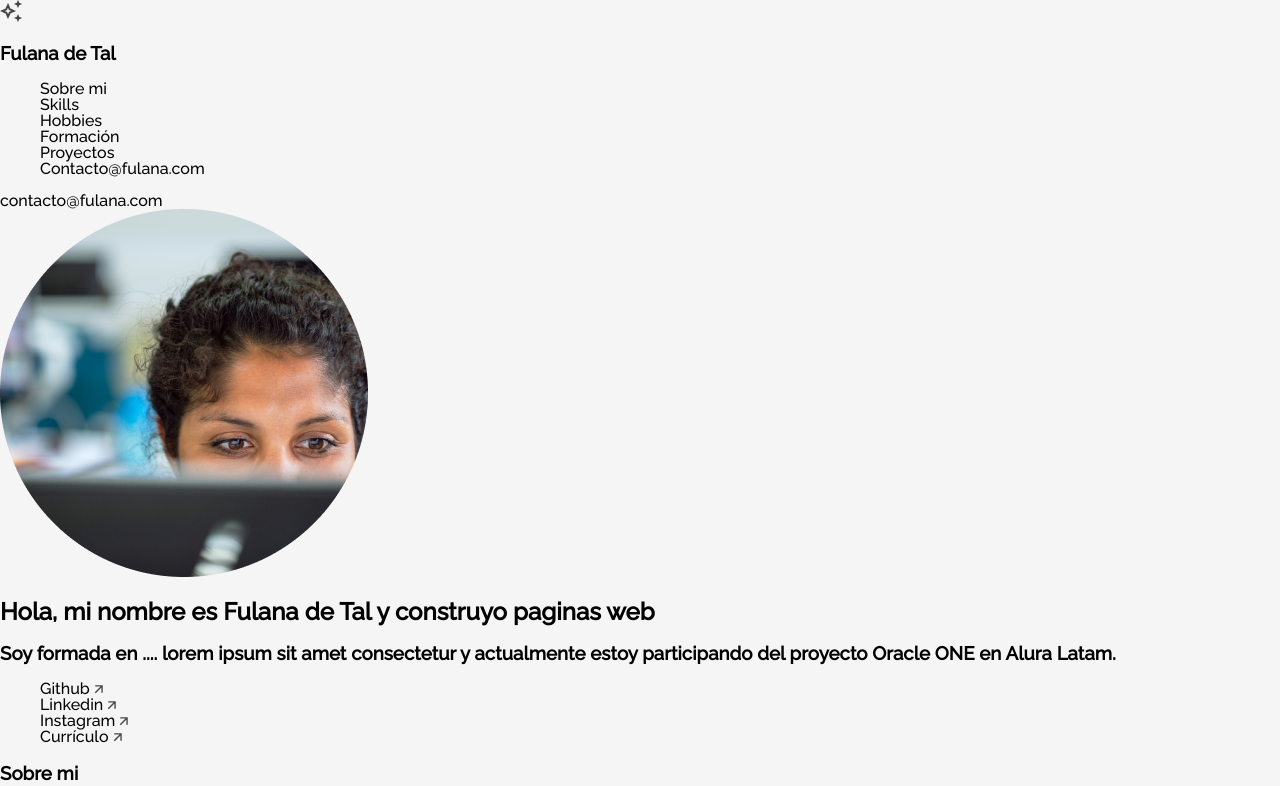
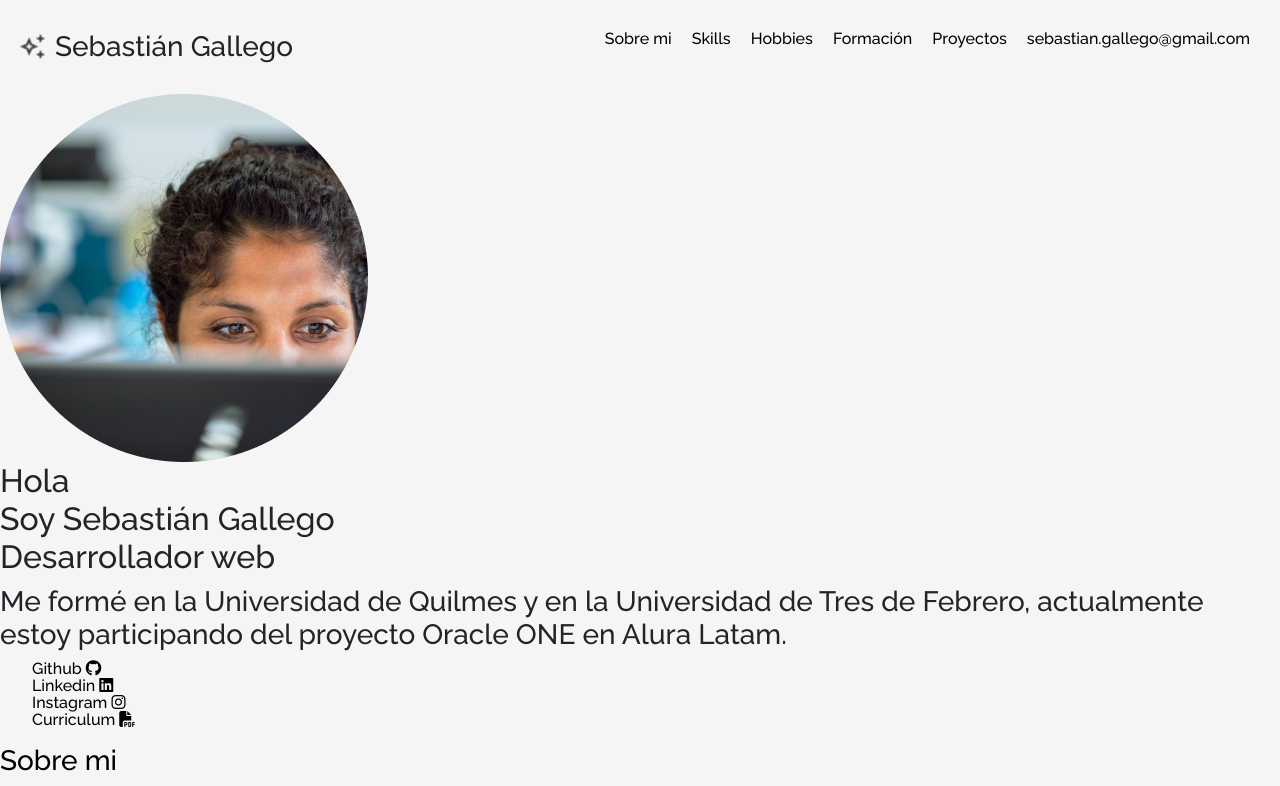
Before and after one commit to SebastianGallego/Alura-Challenge2-Portafolio, a plain HTML site: page index.html in a window 1280 px wide. Shown: the top 786 px of the page. Drawn offline with nearby package versions, Linux system fonts and the light colour scheme.

Commit message:
nav y hero

```diff
--- a/index.html
+++ b/index.html
@@ -1,62 +1,92 @@
 <!DOCTYPE html>
 <html lang="es">
+
 <head>
+    <!-- Metadatos -->
     <meta charset="UTF-8">
+    <meta name="author" content="Sebastián Gallego">
+    <meta name="description" content="Portafolio Programador ">
+    <meta name="keywords" content="Portafolio, Programador, FrontEnd, Diseño web, html, css, bootstrap ">
     <meta http-equiv="X-UA-Compatible" content="IE=edge">
     <meta name="viewport" content="width=device-width, initial-scale=1.0">
-    <!-- Referencia de la hoja de estilo de Css -->
+    <!-- Titulo -->
+    <title> Mi Portafolio</title>
+    <!-- Favicon -->
+    <link rel="icon" type="image/x-icon" href="img/icono.png">
+    <!-- Bootstrap -->
+    <link href="https://cdn.jsdelivr.net/npm/bootstrap@5.2.2/dist/css/bootstrap.min.css" rel="stylesheet"
+        integrity="sha384-Zenh87qX5JnK2Jl0vWa8Ck2rdkQ2Bzep5IDxbcnCeuOxjzrPF/et3URy9Bv1WTRi" crossorigin="anonymous">
+    <!-- Iconos de Bootstrap -->
+    <link rel="stylesheet" href="https://cdn.jsdelivr.net/npm/bootstrap-icons@1.9.1/font/bootstrap-icons.css">
+    <!-- Iconos Font awesone -->
+    <link rel="stylesheet" href="https://cdnjs.cloudflare.com/ajax/libs/font-awesome/6.4.0/css/all.min.css">
+    <!-- CSS -->
     <link rel="stylesheet" href="style.css">
     <link rel="preconnect" href="https://fonts.googleapis.com">
     <link rel="preconnect" href="https://fonts.gstatic.com" crossorigin>
     <!-- Fonte del Proyecto Raleway -->
     <link href="https://fonts.googleapis.com/css2?family=Raleway:wght@500&display=swap" rel="stylesheet">
-    <title> Mi Portafolio</title>
+
 </head>
+
 <body>
-    <!-- Sección del Menú  -->
-    <div class="tudo">
+    <!-- Sección del Menú Nav  -->
     <section class="menu">
-        <header class="menu__header">
-            <img src="assets\vector.png">
-            <h3 class="menu__title">Fulana de Tal</h3>
+        <header class="menuHeader">
+            <img src="assets\vector.png" class="menuLogo">
+            <h3 class="menuTitle">Sebastián Gallego</h3>
         </header>
-        <nav>
-            <ul class="menu__list">
-                <li class="menu__list__item"><a href="#sobre-mi">Sobre mi</a></li>
-                <li class="menu__list__item"><a href="#skills">Skills</a></li>
-                <li class="menu__list__item"><a href="#hobbies">Hobbies</a></li>
-                <li class="menu__list__item"><a href="#formacion">Formación</a></li>
-                <li class="menu__list__item"><a href="#xp">Proyectos</a></li>
-                <li class="menu__list__item"><a href="#contacto">Contacto@fulana.com</a></li>
+        <nav class="menuNav">
+            <ul class="menuList">
+                <li class="menuListItem"><a href="#sobreMi">Sobre mi</a></li>
+                <li class="menuListItem"><a href="#skills">Skills</a></li>
+                <li class="menuListItem"><a href="#hobbies">Hobbies</a></li>
+                <li class="menuListItem"><a href="#formacion">Formación</a></li>
+                <li class="menuListItem"><a href="#xp">Proyectos</a></li>
+                <li class="menuListItem"><a href="#contacto">sebastian.gallego@gmail.com</a></li>
             </ul>
-            <li class="menu__list__item__contato"><a href="#contacto">contacto@fulana.com</a></li>
         </nav>
     </section>
 
-    <!-- Sección del Header/Title/Hero -->
-    <section class="title">
-        <div class="title__div">
+
+
+
+    <!-- Sección Hero -->
+    <section class="heroTitulo">
+        <div class="containerTitulo">
             <img class="title__profile" src="assets\profile.png">
             <div class="title__container">
-                <h2 class="title__bio">Hola, mi nombre es Fulana de Tal y construyo paginas web</h2>
-                <h3 class="title__subsection">Soy formada en .... lorem ipsum sit amet consectetur y actualmente estoy participando del proyecto Oracle ONE en Alura Latam.</h3>
+                <h2 class="title__bio">Hola
+                    <br> Soy Sebastián Gallego
+                    <br> Desarrollador web
+                </h2>
+                <h3 class="title__subsection">Me formé en la Universidad de Quilmes y en la Universidad de Tres de
+                    Febrero, actualmente
+                    estoy participando del proyecto Oracle ONE en Alura Latam.</h3>
                 <ul class="title__network">
-                     <!-- Pon los enlaces de tus redes sociales favoritas -->
-                    <li class="title__network__item"><a href="">Github <img src="assets\arrow.png"> </a></li>
-                    <li class="title__network__item"><a href="">Linkedin <img src="assets\arrow.png"></a></li>
-                    <li class="title__network__item"><a href="">Instagram <img src="assets\arrow.png"></a></li>
-                    <li class="title__network__item"><a href="">Currículo <img src="assets\arrow.png"></a></li>
+                    <li class="title__network__item"><a href="">Github <i class="fa-brands fa-github"></i> </a></li>
+                    <li class="title__network__item"><a href="">Linkedin <i class="fa-brands fa-linkedin"></i></a></li>
+                    <li class="title__network__item"><a href="">Instagram <i class="fa-brands fa-instagram"></i></li>
+                    <li class="title__network__item"><a href="">Curriculum <i class="fa-solid fa-file-pdf"></i></li>
+                    </li>
                 </ul>
             </div>
         </div>
     </section>
 
+
+
     <!-- Sección sobre mi -->
     <section class="about" id="sobre-mi">
         <div class="about__container">
             <h3 class="about__title">Sobre mi</h3>
-            <p class="about__paragraph">Lorem ipsum dolor sit amet, consectetur adipiscing elit. Pellentesque velit velit, volutpat semper dignissim dictum, imperdiet ut lacus. Quisque gravida ex a mattis pretium. Suspendisse potenti. Ut semper sagittis ligula et lacinia.  </p>
-            <p class="about__paragraph">Lorem ipsum dolor sit amet, consectetur adipiscing elit. Pellentesque velit velit, volutpat semper dignissim dictum, imperdiet ut lacus. Quisque gravida ex a mattis pretium. Suspendisse potenti. Ut semper sagittis ligula et lacinia. Aenean sit amet felis venenatis, egestas metus vitae, aliquet metus.</p>
+            <p class="about__paragraph">Lorem ipsum dolor sit amet, consectetur adipiscing elit. Pellentesque velit
+                velit, volutpat semper dignissim dictum, imperdiet ut lacus. Quisque gravida ex a mattis pretium.
+                Suspendisse potenti. Ut semper sagittis ligula et lacinia. </p>
+            <p class="about__paragraph">Lorem ipsum dolor sit amet, consectetur adipiscing elit. Pellentesque velit
+                velit, volutpat semper dignissim dictum, imperdiet ut lacus. Quisque gravida ex a mattis pretium.
+                Suspendisse potenti. Ut semper sagittis ligula et lacinia. Aenean sit amet felis venenatis, egestas
+                metus vitae, aliquet metus.</p>
             <!-- Si quieres, pon tú firma acá! -->
             <img src="assets\signature.png">
         </div>
@@ -160,30 +190,42 @@
 
     <!-- Sección de Formación académica -->
     <section class="academic" id="formacion">
-        <h2 class="academic__title" >Formación académica</h2>
+        <h2 class="academic__title">Formación académica</h2>
         <div class="academic__courses">
             <div class="academic__courses__box">
                 <ul class="academic__courses__list">
                     <!-- Pon el logotipo de la institución de formación -->
                     <li class="academic__courses__item__img"><img src="assets\ufpr_logo.png"></li>
-                    <li class="academic__courses__item__title"><h4>Análisis de datos</h4></li>
-                    <li class="academic__courses__item__subtitle"><p>2018 - UFPR</p></li>
+                    <li class="academic__courses__item__title">
+                        <h4>Análisis de datos</h4>
+                    </li>
+                    <li class="academic__courses__item__subtitle">
+                        <p>2018 - UFPR</p>
+                    </li>
                 </ul>
             </div>
             <div class="academic__courses__box">
                 <ul class="academic__courses__list">
                     <!--Pon el logotipo de la institución de formación -->
                     <li class="academic__courses__item__img"><img src="assets\alura_logo.png"></li>
-                    <li class="academic__courses__item__title"><h4>Formación en UX Design</h4></li>
-                    <li class="academic__courses__item__subtitle"><p>2019 - Alura</p></li>
+                    <li class="academic__courses__item__title">
+                        <h4>Formación en UX Design</h4>
+                    </li>
+                    <li class="academic__courses__item__subtitle">
+                        <p>2019 - Alura</p>
+                    </li>
                 </ul>
             </div>
             <div class="academic__courses__box">
                 <ul class="academic__courses__list">
                     <!-- Pon el logotipo de la institución de formación -->
                     <li class="academic__courses__item__img"><img src="assets\ufrj_logo.png"></li>
-                    <li class="academic__courses__item__title"><h4>Posgrado en diseño</h4></li>
-                    <li class="academic__courses__item__subtitle"><p>En curso - UFRJ</p></li>
+                    <li class="academic__courses__item__title">
+                        <h4>Posgrado en diseño</h4>
+                    </li>
+                    <li class="academic__courses__item__subtitle">
+                        <p>En curso - UFRJ</p>
+                    </li>
                 </ul>
             </div>
         </div>
@@ -191,17 +233,19 @@
 
     <!-- Sección de Experiencia Profesional/Proyectos-->
     <section class="experience" id="xp">
-        <h2 class="experience__section__title" >Experiencia Profissional</h2>
+        <h2 class="experience__section__title">Experiencia Profissional</h2>
         <div class="experiencie__box">
             <!-- Pon el logotipo/captura de pantalla de tu proyecto -->
             <img class="experience__img" src="assets\decod_print.png">
-            <div class="experience__info"
-                <h2 class="experience__title">Encriptador de texto</h2>
+            <div class="experience__info" <h2 class="experience__title">Encriptador de texto</h2>
                 <h3 class="experience__text">Challenge Alura Codificador </h3>
                 <div class="experience__description">
                     <!-- Pon el enlace del proyecto en Github o GithubPages -->
-                            <span class="experience__repo"><a href="https://github.com/alura-challenges/challenge-one-encriptador-latam"><button class="experiencia__botao--repo">Repositório</button></a></span>
-                            <span class="experience__demo"><a href=""><button class="experience__botao--demo">Ver demo</button></a></span>
+                    <span class="experience__repo"><a
+                            href="https://github.com/alura-challenges/challenge-one-encriptador-latam"><button
+                                class="experiencia__botao--repo">Repositório</button></a></span>
+                    <span class="experience__demo"><a href=""><button class="experience__botao--demo">Ver
+                                demo</button></a></span>
                 </div>
             </div>
         </div>
@@ -209,13 +253,15 @@
         <div class="experiencie__box">
             <!-- Pon el logotipo/captura de pantalla de tu proyecto -->
             <img class="experience__img" src="assets\forca_print.png">
-            <div class="experience__info"
-                <h2 class="experience__title">Juego creado con HTML y JavaScript</h2>
+            <div class="experience__info" <h2 class="experience__title">Juego creado con HTML y JavaScript</h2>
                 <h3 class="experience__text">Challenge Oracle </h3>
                 <div class="experience__description">
                     <!-- Pon el enlace del proyecto en Github o GithubPages -->
-                            <span class="experience__repo"><a href="https://github.com/alura-challenges/challenge-one-juego-ahorcado"><button class="experiencia__botao--repo">Repositório</button></a></span>
-                            <span class="experience__demo"><a href=""><button class="experience__botao--demo">Ver demo</button></a></span>
+                    <span class="experience__repo"><a
+                            href="https://github.com/alura-challenges/challenge-one-juego-ahorcado"><button
+                                class="experiencia__botao--repo">Repositório</button></a></span>
+                    <span class="experience__demo"><a href=""><button class="experience__botao--demo">Ver
+                                demo</button></a></span>
                 </div>
             </div>
         </div>
@@ -223,45 +269,52 @@
         <div class="experience__box">
             <!-- Pon el logotipo/captura de pantalla de tu proyecto -->
             <img class="experience__img" src="assets\secretcode_print.png">
-            <div class="experience__info-container"
-                <h2 class="experience__title">Encriptador de texto</h2>
+            <div class="experience__info-container" <h2 class="experience__title">Encriptador de texto</h2>
                 <h3 class="experience__text">Challenge Oracle </h3>
                 <div class="experience__description">
                     <!-- Pon el enlace del proyecto en Github o GithubPages -->
-                            <span class="experience__repo"><a href="https://github.com/alura-challenges/challenge-one-encriptador-latam"><button class="experiencia__botao--repo">Repositório</button></a></span>
-                            <span class="experience__demo"><a href=""><button class="experience__botao--demo">Ver demo</button></a></span>
+                    <span class="experience__repo"><a
+                            href="https://github.com/alura-challenges/challenge-one-encriptador-latam"><button
+                                class="experiencia__botao--repo">Repositório</button></a></span>
+                    <span class="experience__demo"><a href=""><button class="experience__botao--demo">Ver
+                                demo</button></a></span>
                 </div>
             </div>
         </div>
 
         <div class="experience__box">
             <img class="experience__img" src="assets\forca2_print.png">
-            <div class="experience__info-container"
-            <h2 class="experience__title">Juego creado con HTML, CSS y JavaScript</h2>
+            <div class="experience__info-container" <h2 class="experience__title">Juego creado con HTML, CSS y
+                JavaScript</h2>
                 <h3 class="experience__text">Challenge Oracle </h3>
                 <div class="experience__description">
                     <!-- Pon el enlace del proyecto en Github o GithubPages -->
-                            <span class="experience__repo"><a href="https://github.com/alura-challenges/challenge-one-juego-ahorcado"><button class="experiencia__botao--repo">Repositório</button></a></span>
-                            <span class="experience__demo"><a href=""><button class="experience__botao--demo">Ver demo</button></a></span>
+                    <span class="experience__repo"><a
+                            href="https://github.com/alura-challenges/challenge-one-juego-ahorcado"><button
+                                class="experiencia__botao--repo">Repositório</button></a></span>
+                    <span class="experience__demo"><a href=""><button class="experience__botao--demo">Ver
+                                demo</button></a></span>
                 </div>
             </div>
         </div>
 
         <!-- Sección de Contacto -->
         <section class="formcontato" id="contacto">
-            <div  class="formcontato__contacto">
+            <div class="formcontato__contacto">
                 <div class="formcontato--esquerda">
                     <img class="formcontato__img" src="assets\contact_image.png">
                 </div>
                 <div class="formcontato__text">
                     <h2 class="formcontato__title">Contacto</h2>
                     <h3 class="formcontato__subtext">¿Quieres contactarme?</h3>
-                    <h3 class="formcontato__subtext">Complete el siguiente formulario y me pondré en contacto con usted lo antes posible. </h3>
+                    <h3 class="formcontato__subtext">Complete el siguiente formulario y me pondré en contacto con
+                        usted lo antes posible. </h3>
                     <form class="formcontato__form" name="form">
                         <input class="formcontato__input" type="text" name="nombre" placeholder="Nombre">
                         <input class="formcontato__input" type="email" name="email" placeholder="E-mail">
                         <input class="formcontato__input" type="text" name="asunto" placeholder="Assunto">
-                        <textarea class="formcontato__textarea" rows="5" cols="40" id="mensagem" name="mensaje" placeholder="Mensaje"></textarea>
+                        <textarea class="formcontato__textarea" rows="5" cols="40" id="mensagem" name="mensaje"
+                            placeholder="Mensaje"></textarea>
                         <button type="submit" class="formcontato__botao">Enviar mensaje</button>
                     </form>
                 </div>
@@ -279,4 +332,5 @@
         <!-- Script del documento JavaScript -->
         <script src="validacion.js"></script>
 </body>
+
 </html>
--- a/style.css
+++ b/style.css
@@ -1,12 +1,6 @@
-/*CSS Reset / Normalize*/
-/* Hemos disponibilizado el básico de reset de estilos. Si quieren, añadan más informaciones
-en las secciones señaladas */
-/*Já deixaremos o básico de reset de estilos. Caso queira adicionar mais informações
-coloque nas sessões indicadas*/
 
+/*Paleta de colores*/
 :root{
-    /* Inserta la variable de los otros colores inspeccionando el exemplo de figma */
-    /*Se esforce para trabalhar com variáveis, é uma dica profissional valiosa*/
    --cor-de-fundo: #F5F5F5;
    --cor-de-link: #000;
 }
@@ -19,33 +13,57 @@ body {
     padding: 0;
     line-height: 1;
 }
+
 ol, ul,li {
     list-style: none;
 }
+
 a{
     text-decoration: none;
     color: var(--cor-de-link);
 }
 
-/*En este desafío nosostros gustaríamos que ustedes intentaran utilizar la metodología BEM.
 
-Lo que es el BEM?
-
-BEM (Bloque, Elemento, Modificador) es un enfoque basado en componentes para el
-desarrollo web. La idea detrás de esto es dividir la interfaz de usuario en bloques
-independientes. Esto hace que el desarrollo de la interfaz sea fácil y rápido, incluso
-con una interfaz de usuario compleja, y permite la reutilización del código existente sin copiar y pegar.
-
-Enlace de la documentación oficial!
-https://en.bem.info/methodology/quick-start/*/
 
 /*Sección Menu*/
-
-section.menu{
-
+.menu{
+    display: flex;
+    justify-content: space-between;
+    align-items: center;
 }
 
-/*Sección Title*/
+.menuHeader {
+    display: flex;
+    justify-content: center;
+    align-items: center;
+    margin: 20px;
+}
+
+.menuTitle {
+    margin: 10px;
+}
+
+.menuLogo {
+    height: 25px;
+    width: 25px ;
+}
+
+.menuNav {
+    display: flex;
+    margin: 20px;
+}
+
+.menuList {
+    display: flex;
+}
+
+.menuListItem {
+    margin: 10px;
+}
+
+
+
+/*Sección Hero*/
 
 section.title{
 
```
Lines whose indentation alone changed are shown as unchanged.
